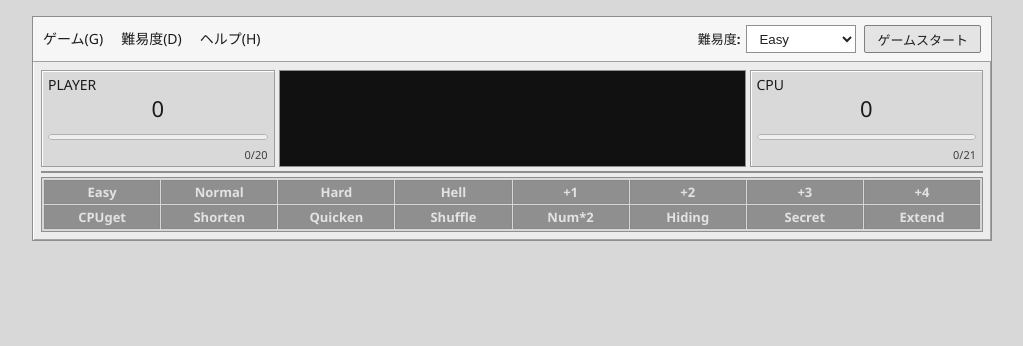
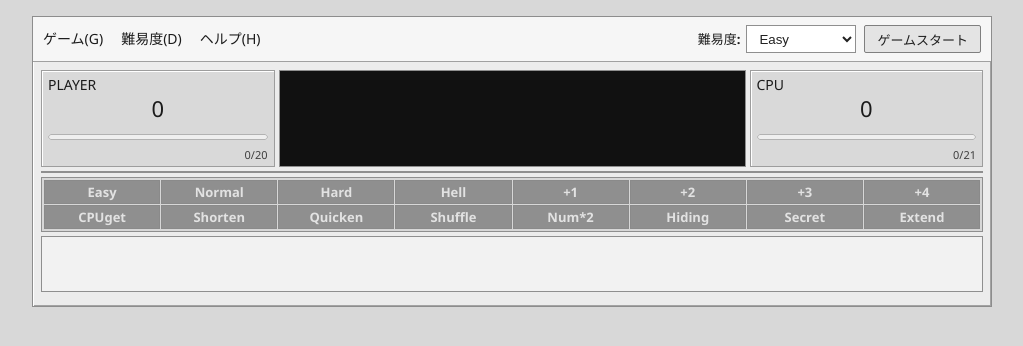
Before and after one commit to saaria/suji-sagashi-v3, a React (Vite) app: page / in a window 1280 px wide. Shown: the top 346 px of the page, without its empty margins (128-1151 px from the left). Built offline with nearby package versions, Linux system fonts and the light colour scheme.

Commit message:
ログ出力エリア追加

```diff
--- a/src/App.css
+++ b/src/App.css
@@ -182,6 +182,23 @@
   padding: 2px;
 }
 
+.log-row {
+  margin-top: 4px;
+}
+
+.game-log {
+  width: 100%;
+  min-height: 56px;
+  resize: none;
+  border: 1px solid #8f8f8f;
+  background: #f2f2f2;
+  color: #222222;
+  padding: 6px 8px;
+  font-family: 'Segoe UI', 'Yu Gothic UI', sans-serif;
+  font-size: 14px;
+  line-height: 1.3;
+}
+
 .badge-group {
   margin: 0;
 }
--- a/src/App.tsx
+++ b/src/App.tsx
@@ -241,6 +241,15 @@ function App() {
               activeStatuses={activeStatuses}
             />
           </section>
+
+          <section className="log-row">
+            <textarea
+              className="game-log"
+              readOnly
+              aria-label="game-log"
+              value=""
+            />
+          </section>
         </main>
       </div>
     </div>
```
